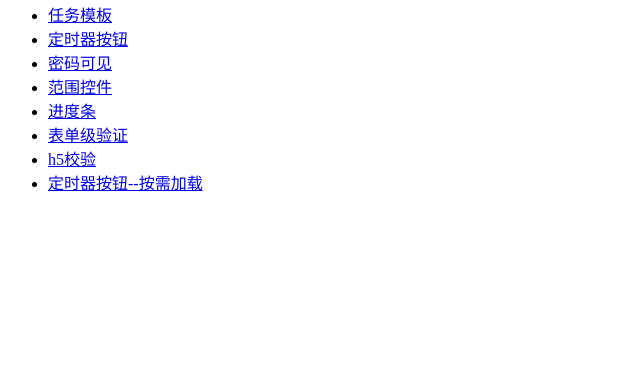
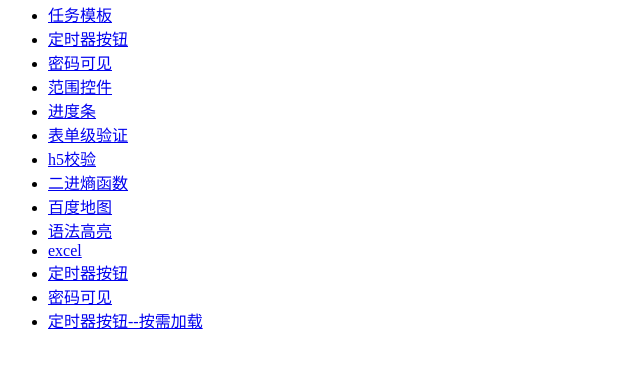
Before and after one commit to yujia1997/spa, a website: page index.html in a window 1280 px wide. Shown: the part 87-454 px from the top of the page, without its empty margins (0-640 px from the left). Drawn offline with Linux system fonts and the light colour scheme.

Commit message:
一些提交

```diff
--- a/index.html
+++ b/index.html
@@ -16,6 +16,12 @@
   <li><a href="./13-progress/progress.html">进度条</a></li>
   <li><a href="20-form-validation/form-validation.html">表单级验证</a></li>
   <li><a href="21-h5-validation/h5-validation.html">h5校验</a></li>
+  <li><a href="31-echart/index.html">二进熵函数</a></li>
+  <li><a href="32-map/map.html">百度地图</a></li>
+  <li><a href="33-hightlight/hightlight.html">语法高亮</a></li>
+  <li><a href="34-excel/excel.html">excel</a></li>
+  <li><a href="41-timer-button/index.html">定时器按钮</a></li>
+  <li><a href="42-password-visual/index.html">密码可见</a></li>
   <li><a href="./43-timer-button/index.html">定时器按钮--按需加载</a></li>
 </ul>
 </body>
```
